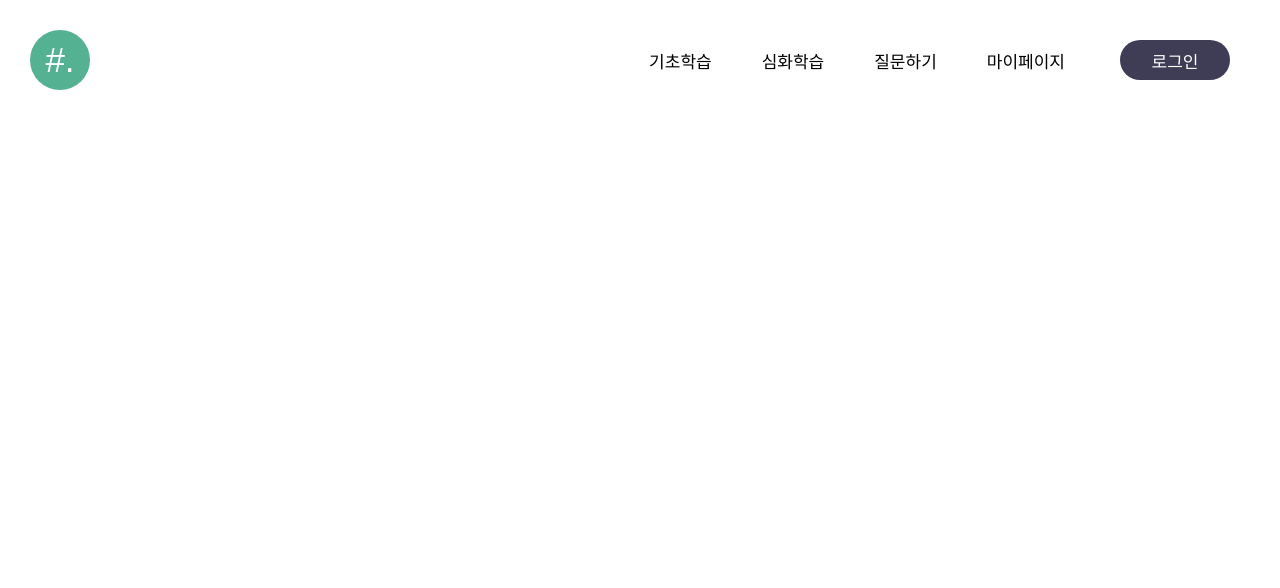
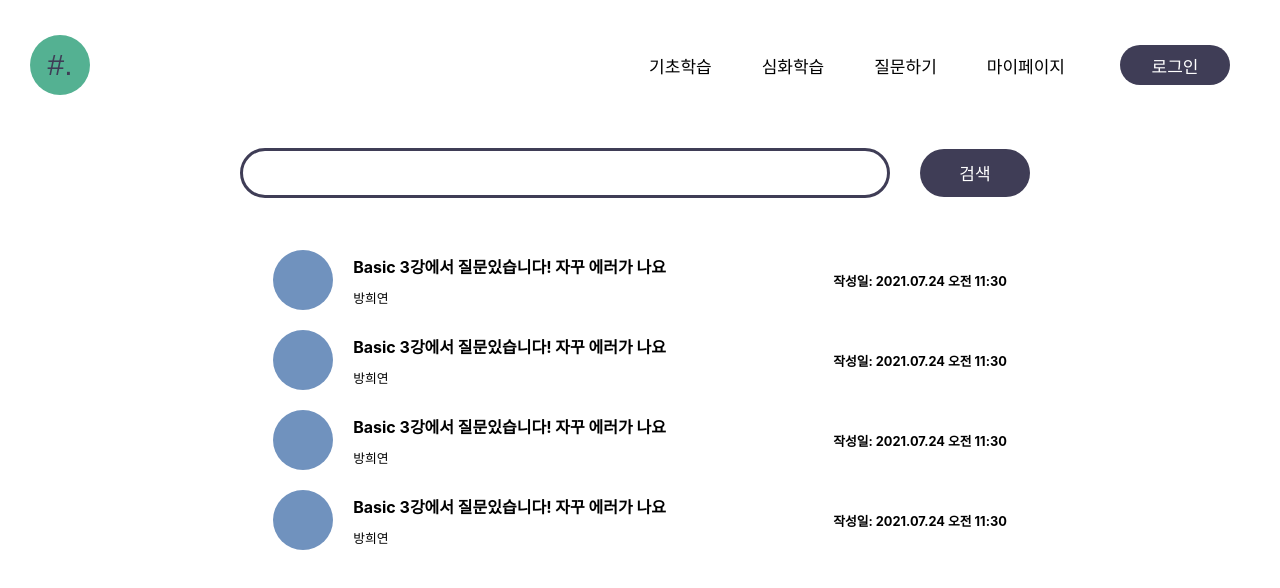
Before and after one commit to SHAP-STORY/SHAP_STORY, a React (Create React App) app in the folder front_end/: page /questions in a window 1280 px wide. Shown: the top 588 px of the page. Built offline with nearby package versions, Linux system fonts and the light colour scheme.

Commit message:
feat : 질문 view 구현

```diff
--- a/front_end/src/Questions.js
+++ b/front_end/src/Questions.js
@@ -1,7 +1,7 @@
 import React from "react";
 import styled, {keyframes} from "styled-components";
 import {Link} from "react-router-dom";
-import background from "./image/home_background2.png";
+import profile from "./image/profile.png"
 
 const Questions = (props) => {
     return (
@@ -19,19 +19,53 @@ const Questions = (props) => {
                 <ContentButton>마이페이지</ContentButton>
                 <RoundButton>로그인</RoundButton>
             </Header>
+
+            <QuestionBar>
+                <Search></Search>
+                <SearchButton>검색</SearchButton>
+            </QuestionBar>
+
+            <QuestionBoard>
+                <ContentDiv>
+                    <ProfileImg src={profile}></ProfileImg>
+                    <Title_Author>
+                        <h4 style={{margin: "0"}}>Basic 3강에서 질문있습니다! 자꾸 에러가 나요</h4>
+                        <text style={{fontSize: "80%", marginTop: "10px"}}>방희연</text>
+                    </Title_Author>
+                    <text style={{fontSize: "80%", fontWeight: "bold"}}>작성일: 2021.07.24 오전 11:30</text>
+                </ContentDiv>
+                <ContentDiv>
+                    <ProfileImg src={profile}></ProfileImg>
+                    <Title_Author>
+                        <h4 style={{margin: "0"}}>Basic 3강에서 질문있습니다! 자꾸 에러가 나요</h4>
+                        <text style={{fontSize: "80%", marginTop: "10px"}}>방희연</text>
+                    </Title_Author>
+                    <text style={{fontSize: "80%", fontWeight: "bold"}}>작성일: 2021.07.24 오전 11:30</text>
+                </ContentDiv>
+                <ContentDiv>
+                    <ProfileImg src={profile}></ProfileImg>
+                    <Title_Author>
+                        <h4 style={{margin: "0"}}>Basic 3강에서 질문있습니다! 자꾸 에러가 나요</h4>
+                        <text style={{fontSize: "80%", marginTop: "10px"}}>방희연</text>
+                    </Title_Author>
+                    <text style={{fontSize: "80%", fontWeight: "bold"}}>작성일: 2021.07.24 오전 11:30</text>
+                </ContentDiv>
+                <ContentDiv>
+                    <ProfileImg src={profile}></ProfileImg>
+                    <Title_Author>
+                        <h4 style={{margin: "0"}}>Basic 3강에서 질문있습니다! 자꾸 에러가 나요</h4>
+                        <text style={{fontSize: "80%", marginTop: "10px"}}>방희연</text>
+                    </Title_Author>
+                    <text style={{fontSize: "80%", fontWeight: "bold"}}>작성일: 2021.07.24 오전 11:30</text>
+                </ContentDiv>
+
+            </QuestionBoard>
         </div>
     );
 }
 
-const Background = styled.div`
-    width: 100%;
-    height: 100vh;
-    background-image: url(${background});
-    resizeMode="stretch"
-`;
-
 const Header = styled.div`
-    height: 60px;
+    height: 70px;
     width: 100%;
     display: flex;
     align-items: center;
@@ -45,12 +79,12 @@ const HomeButton = styled.button`
     margin: 60px 0px 0px 30px;
     background-color: #54B192;
     border: 0;
-    color: white;
+    color: #3F3D56;
     width: 60px;
     height: 60px;
     border-radius: 30px;
     text-align: center;
-    font-size: 35px;
+    font-size: 30px;
 `;
 
 
@@ -81,4 +115,88 @@ const RoundButton = styled.button`
     border-radius: 30px;
 `;
 
+//---------------------------------------------------------------------
+// QuestionBar
+
+const QuestionBar = styled.div`
+    position: absolute;
+    top: 150px;
+    left: 50%;
+    transform: translate(-50%, 0%);
+    width: 800px;
+    height: 45px;
+    display: flex;
+    align-items: center;
+    justify-content: flex-start;
+`;
+
+const Search = styled.input`
+    width: 640px;
+    height: 42px;
+    border-radius: 35px;
+    border: 3px solid #3F3D56;
+    text-align: center;
+    &: focus{
+            outline: none;
+            border: 3px solid #dadbdb;
+        }
+`
+
+const SearchButton = styled.button`
+    margin-left: 30px;
+    font-size: 17px;
+    font-weight: 550;
+    float: right;
+    background-color: #3F3D56;
+    border: 0;
+    color: white;
+    width: 110px;
+    height: 48px;
+    border-radius: 30px;
+    &: hover{
+        background-color: #dadbdb;
+        color: black;
+    }
+`;
+
+// -------------------------------------------------------------------
+// QuestionBoard
+
+// search bar 아래 질문만 포함하는 div
+const QuestionBoard = styled.div`
+    position: absolute;
+    width: 800px;
+    top: 230px;
+    left: 50%;
+    transform: translate(-50%, 0%);
+`;
+
+// 프로필 사진, 제목, 작성자, 작성일 수평정렬을 div : ContentDiv 1개가 질문 1개
+const ContentDiv = styled.div`
+    margin: 20px 0px 20px 0px;
+    display: flex;
+    align-items: center;
+    justify-content: center;
+    flex-direction: row;
+`;
+
+// 질문 제목, 작성자 수직정렬을 위한 div
+const Title_Author = styled.div`
+    width: 60%;
+    display: flex;
+    align-items: flex-start;
+    justify-content: center;
+    flex-direction: column;
+    margin-left: 20px;
+    text-align: left;
+    align: left;
+`;
+
+// profile 이미지 둥글게 만들어줌
+const ProfileImg = styled.img`
+    width: 60px;
+    height: 60px;
+    border-radius: 30px;
+`
+
 export default Questions;
```
Also changed, not shown: front_end/src/image/profile.png (added).
